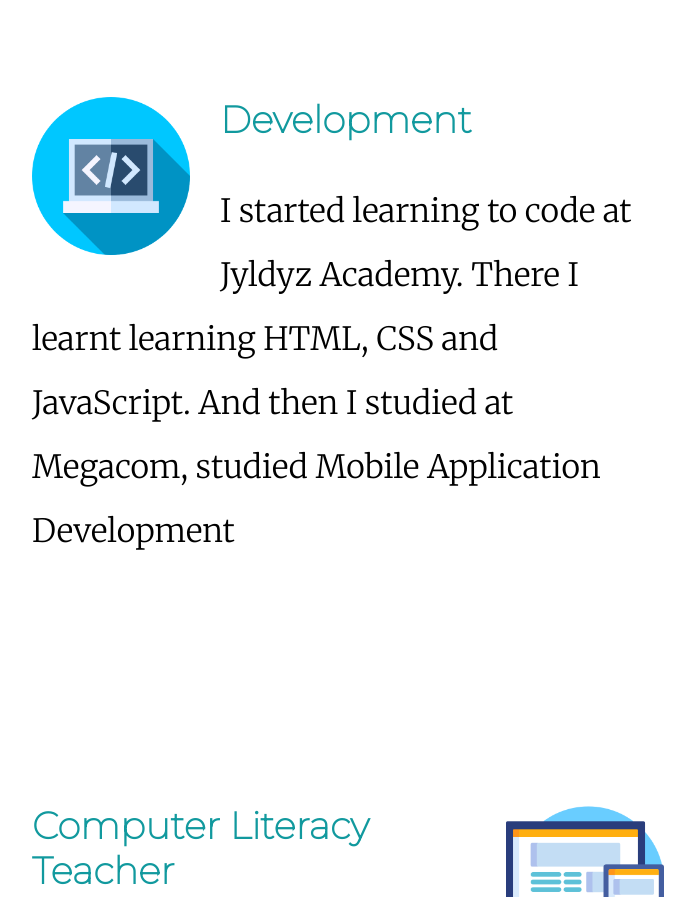
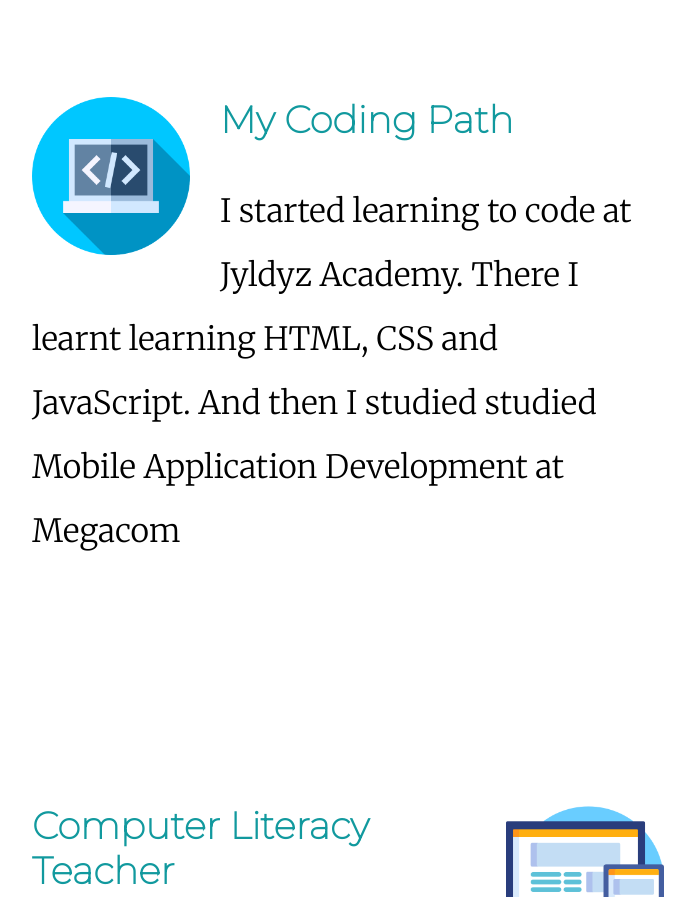
Before and after one commit to kanyshaiosmonova/My-personal-site, a plain HTML site: page index.html in a window 1280 px wide. Shown: the part 1923-2820 px from the top of the page, without its empty margins (292-987 px from the left). Drawn offline with Linux system fonts and the light colour scheme.

Commit message:
Update index.html

```diff
--- a/index.html
+++ b/index.html
@@ -30,9 +30,9 @@
           <h2>My Skills.</h2>
           <div class="skill-row">
             <img class="programming-png" src="programming.png" alt="html.picture">
-            <h3>Development</h3>
+            <h3>My Coding Path</h3>
             <p>I started learning to code at Jyldyz Academy. There I learnt  learning HTML, CSS and JavaScript.
-            And then I studied at Megacom, studied Mobile Application Development</p>
+            And then I studied studied Mobile Application Development at Megacom</p>
           </div> <br>
           <div class="skill-row">
             <img class="responsive-png" src="responsive.png" alt="designer.picture">
```
